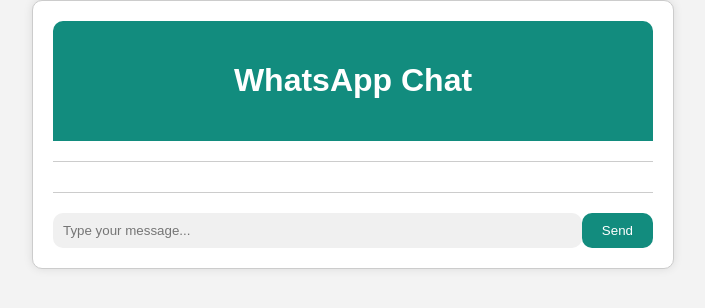
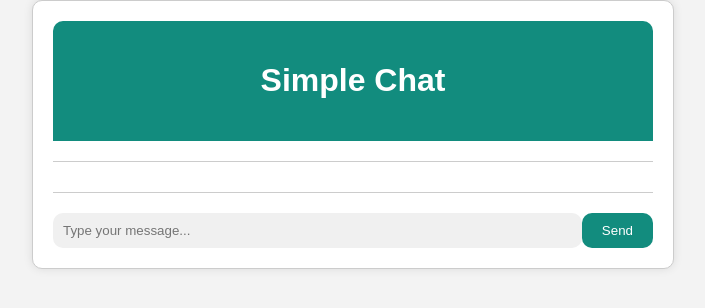
Before and after one commit to AyushSaxena01/Chat_App, a website: page public/index.html in a window 1280 px wide. Shown: the whole page, without its empty margins (287-992 px from the left). Drawn offline with nearby package versions, Linux system fonts and the light colour scheme; no server answers.

Commit message:
Changed app name

```diff
--- a/public/index.html
+++ b/public/index.html
@@ -4,12 +4,12 @@
   <meta charset="UTF-8">
   <meta name="viewport" content="width=device-width, initial-scale=1.0">
   <link rel="stylesheet" href="styles.css">
-  <title>WhatsApp-like Chat App</title>
+  <title>Simple Chat App</title>
 </head>
 <body>
   <div class="chat-container">
     <div class="chat-header">
-      <h1>WhatsApp Chat</h1>
+      <h1>Simple Chat</h1>
     </div>
     <div class="chat-messages" id="chatMessages"></div>
     <div class="chat-input">
```
